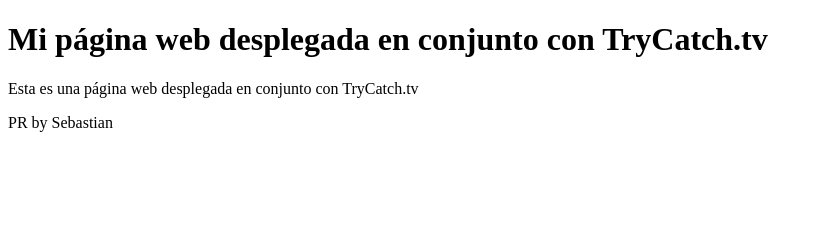
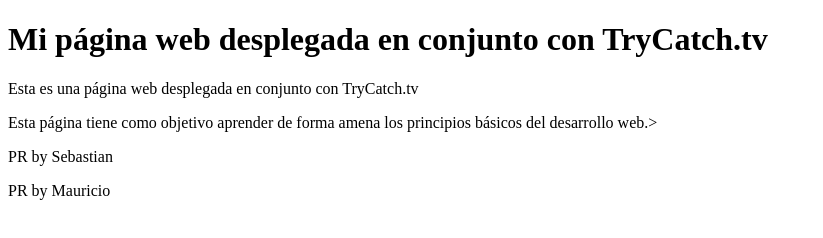
Before and after one commit to Trycatch-tv/desplegando-web-netlify, a plain HTML site: page index.html in a window 1280 px wide. Shown: the whole page, without its empty margins (0-823 px from the left). Drawn offline with Linux system fonts and the light colour scheme.

Commit message:
Update index.html
Adicionar descripción

```diff
--- a/index.html
+++ b/index.html
@@ -9,7 +9,9 @@
   <body>
     <h1>Mi página web desplegada en conjunto con TryCatch.tv</h1>
     <p>Esta es una página web desplegada en conjunto con TryCatch.tv</p>
+    <p>Esta página tiene como objetivo aprender de forma amena los principios básicos del desarrollo web.>
 
     <p>PR by Sebastian</p>
+    <p>PR by Mauricio</p>
   </body>
 </html>
```
